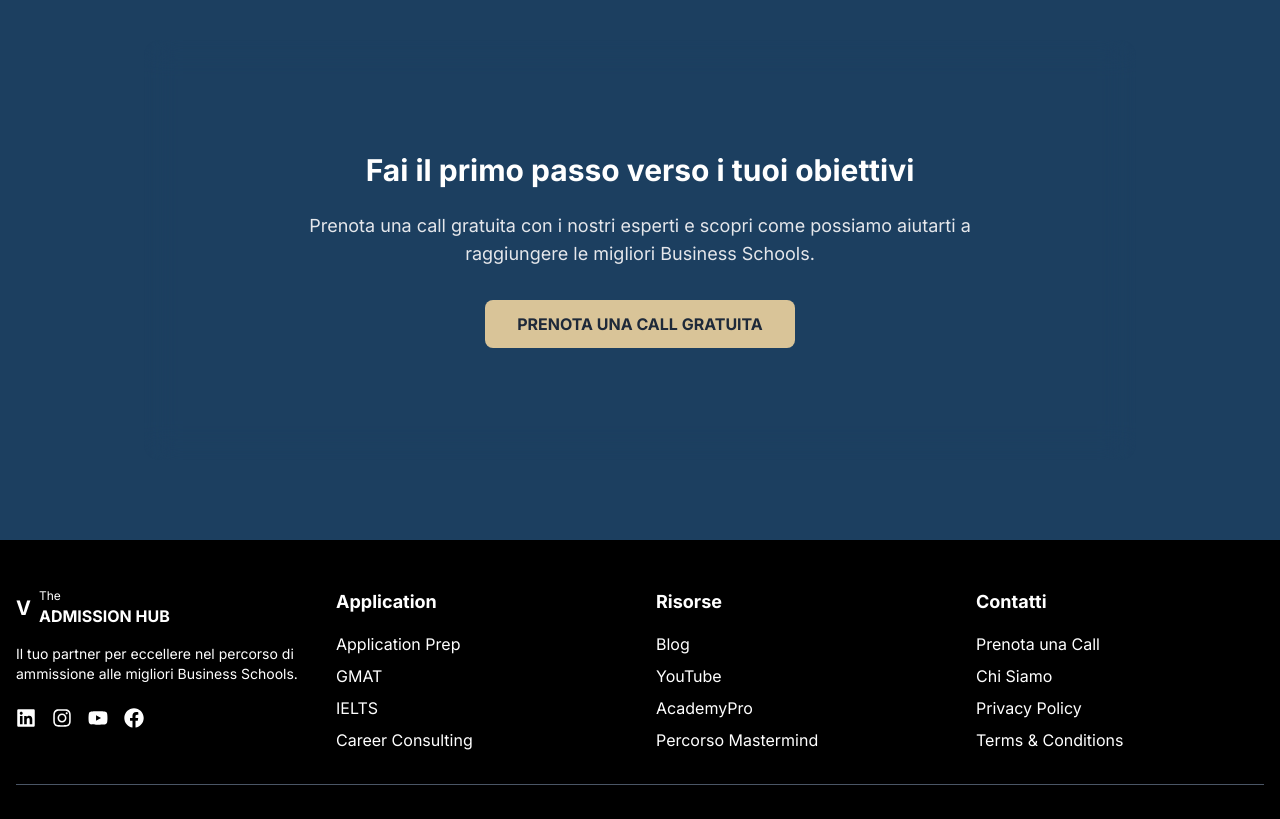
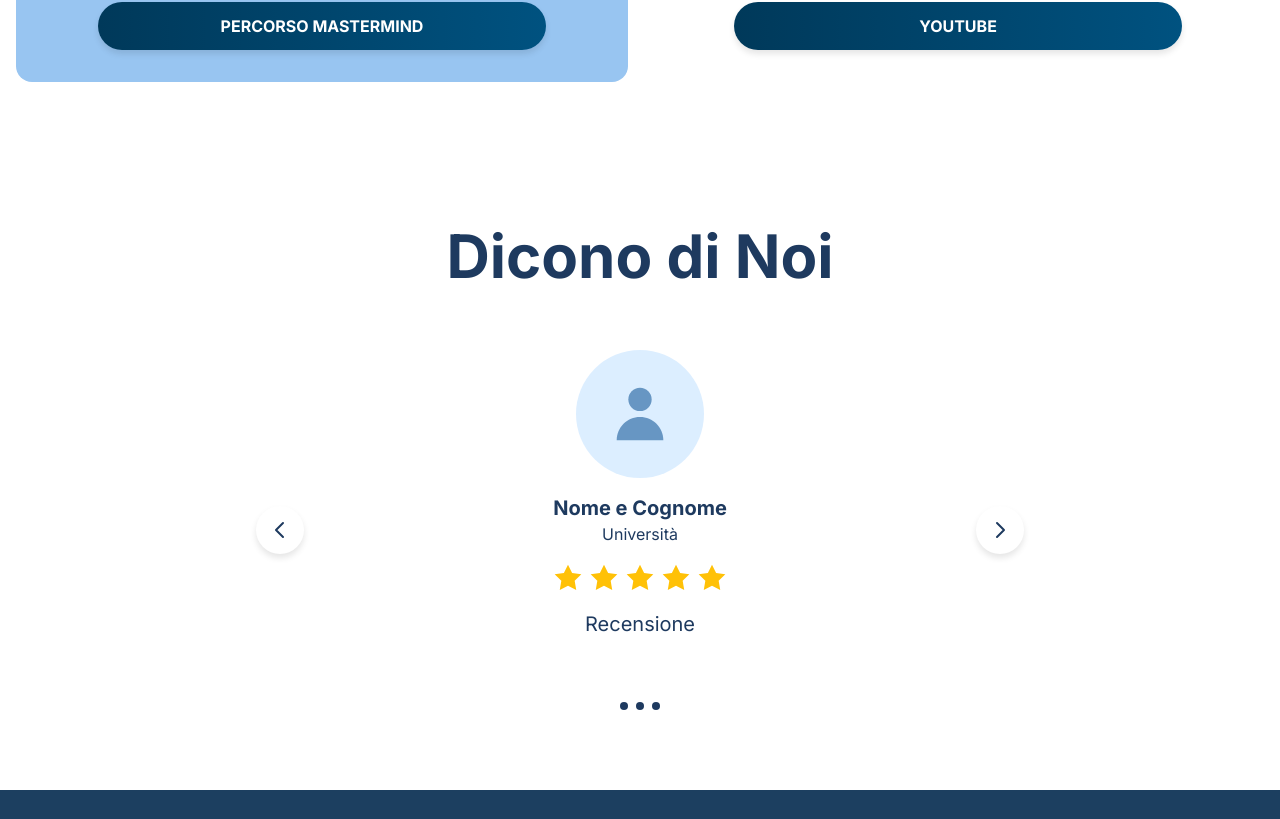
Before and after one commit to konhito/LastAdmissionHub, a Next.js app: page /admission in a window 1280 px wide. Shown: the part 2416-3235 px from the top of the page. Built offline with nearby package versions, Linux system fonts and the light colour scheme.

Commit message:
add all the feature:

```diff
--- a/src/app/admission/page.tsx
+++ b/src/app/admission/page.tsx
@@ -67,6 +67,42 @@ export default function HomePage() {
       description: "Borse di studio e percorsi formativi.",
     },
   ];
+
+  // Testimonial data
+  const testimonials = [
+    {
+      name: "Nome e Cognome",
+      university: "Università",
+      stars: 5,
+      review: "Recensione",
+    },
+    {
+      name: "Altro Nome",
+      university: "Altra Università",
+      stars: 5,
+      review: "Altra recensione positiva",
+    },
+    {
+      name: "Terzo Nome",
+      university: "Terza Università",
+      stars: 5,
+      review: "Terza recensione positiva",
+    },
+  ];
+
+  const [currentTestimonial, setCurrentTestimonial] = React.useState(0);
+
+  const nextTestimonial = () => {
+    setCurrentTestimonial((prev) =>
+      prev === testimonials.length - 1 ? 0 : prev + 1
+    );
+  };
+
+  const prevTestimonial = () => {
+    setCurrentTestimonial((prev) =>
+      prev === 0 ? testimonials.length - 1 : prev - 1
+    );
+  };
 
   return (
     <motion.main className="bg-white text-gray-800 min-h-screen flex flex-col">
@@ -139,7 +175,7 @@ export default function HomePage() {
           </div>
         </motion.div>
 
-        {/* UPDATED: Application Toolkit Section */}
+        {/* Application Toolkit Section */}
         <motion.div
           initial="hidden"
           whileInView="visible"
@@ -162,23 +198,23 @@ export default function HomePage() {
                 <motion.div
                   key={index}
                   variants={fadeInUpVariant}
-                  className="w-full relative" // Make the card container relative
+                  className="w-full relative h-64"
                   whileHover={{ scale: 1.02 }}
                   transition={{ duration: 0.3 }}
                 >
-                  {/* Background Image */}
-                  <div className="absolute inset-0 z-0">
+                  {/* Background Image with increased opacity */}
+                  <div className="absolute inset-0 z-10">
                     <Image
                       src={assets3}
                       alt=""
                       fill
-                      className="object-cover opacity-20 rounded-lg" // Reduced opacity and rounded corners
+                      className="object-contain rounded-lg opacity-100" // Changed to object-contain and full opacity
                       style={{ objectPosition: "center" }}
                     />
                   </div>
-                  <div className="bg-[#1e3a5f] rounded-lg shadow-lg flex flex-col items-center justify-center text-white text-center p-10 h-full relative z-10">
-                    {" "}
-                    {/* Position content above image */}
+
+                  {/* Card Content */}
+                  <div className="absolute inset-0 bg-[#1e3a5f]/90 rounded-lg shadow-lg flex flex-col items-center justify-center text-white text-center p-10 z-20">
                     <h3 className="text-xl font-bold mt-2 px-4 leading-tight">
                       {card.title}
                     </h3>
@@ -291,6 +327,139 @@ export default function HomePage() {
             </div>
           </div>
         </motion.div>
+
+        {/* Testimonial Section - "Dicono di Noi" */}
+        <motion.div
+          initial="hidden"
+          whileInView="visible"
+          viewport={viewportOptions}
+          variants={fadeInUpVariant}
+          className="w-full bg-white py-20"
+        >
+          <div className="max-w-7xl mx-auto px-4">
+            <h2 className="text-6xl font-bold text-center text-[#1e3a5f] mb-16">
+              Dicono di Noi
+            </h2>
+
+            <div className="relative max-w-3xl mx-auto">
+              {/* Navigation Arrows */}
+              <button
+                onClick={prevTestimonial}
+                className="absolute left-0 top-1/2 -translate-y-1/2 z-10 text-[#1e3a5f] bg-transparent border-none cursor-pointer"
+                aria-label="Previous testimonial"
+              >
+                <div className="flex items-center justify-center w-12 h-12 bg-white rounded-full shadow-md">
+                  <svg
+                    width="24"
+                    height="24"
+                    viewBox="0 0 24 24"
+                    fill="none"
+                    xmlns="http://www.w3.org/2000/svg"
+                  >
+                    <path
+                      d="M15 19L8 12L15 5"
+                      stroke="#1e3a5f"
+                      strokeWidth="2"
+                      strokeLinecap="round"
+                      strokeLinejoin="round"
+                    />
+                  </svg>
+                </div>
+              </button>
+
+              <button
+                onClick={nextTestimonial}
+                className="absolute right-0 top-1/2 -translate-y-1/2 z-10 text-[#1e3a5f] bg-transparent border-none cursor-pointer"
+                aria-label="Next testimonial"
+              >
+                <div className="flex items-center justify-center w-12 h-12 bg-white rounded-full shadow-md">
+                  <svg
+                    width="24"
+                    height="24"
+                    viewBox="0 0 24 24"
+                    fill="none"
+                    xmlns="http://www.w3.org/2000/svg"
+                  >
+                    <path
+                      d="M9 5L16 12L9 19"
+                      stroke="#1e3a5f"
+                      strokeWidth="2"
+                      strokeLinecap="round"
+                      strokeLinejoin="round"
+                    />
+                  </svg>
+                </div>
+              </button>
+
+              {/* Testimonial Content */}
+              <motion.div
+                initial={{ opacity: 0 }}
+                animate={{ opacity: 1 }}
+                exit={{ opacity: 0 }}
+                key={currentTestimonial}
+                className="flex flex-col items-center text-center px-16"
+              >
+                {/* Profile Image */}
+                <div className="w-32 h-32 rounded-full bg-[#dceeff] mb-4 flex items-center justify-center overflow-hidden">
+                  <svg
+                    width="70"
+                    height="70"
+                    viewBox="0 0 24 24"
+                    fill="none"
+                    xmlns="http://www.w3.org/2000/svg"
+                  >
+                    <path
+                      d="M12 11C14.2091 11 16 9.20914 16 7C16 4.79086 14.2091 3 12 3C9.79086 3 8 4.79086 8 7C8 9.20914 9.79086 11 12 11Z"
+                      fill="#6796c3"
+                    />
+                    <path
+                      d="M12 13C7.58172 13 4 16.5817 4 21H20C20 16.5817 16.4183 13 12 13Z"
+                      fill="#6796c3"
+                    />
+                  </svg>
+                </div>
+
+                {/* Name and University */}
+                <h3 className="text-xl font-bold text-[#1e3a5f]">
+                  {testimonials[currentTestimonial].name}
+                </h3>
+                <p className="text-md text-[#1e3a5f] mb-4">
+                  {testimonials[currentTestimonial].university}
+                </p>
+
+                {/* Star Rating */}
+                <div className="flex space-x-1 mb-4">
+                  {[...Array(testimonials[currentTestimonial].stars)].map(
+                    (_, i) => (
+                      <svg
+                        key={i}
+                        width="32"
+                        height="32"
+                        viewBox="0 0 24 24"
+                        fill="#ffc107"
+                        xmlns="http://www.w3.org/2000/svg"
+                      >
+                        <path d="M12 2L15.09 8.26L22 9.27L17 14.14L18.18 21.02L12 17.77L5.82 21.02L7 14.14L2 9.27L8.91 8.26L12 2Z" />
+                      </svg>
+                    )
+                  )}
+                </div>
+
+                {/* Review Text */}
+                <p className="text-xl text-[#1e3a5f]">
+                  {testimonials[currentTestimonial].review}
+                </p>
+
+                {/* Dots Indicator */}
+                <div className="flex space-x-2 mt-16">
+                  <div className="w-2 h-2 rounded-full bg-[#1e3a5f]"></div>
+                  <div className="w-2 h-2 rounded-full bg-[#1e3a5f]"></div>
+                  <div className="w-2 h-2 rounded-full bg-[#1e3a5f]"></div>
+                </div>
+              </motion.div>
+            </div>
+          </div>
+        </motion.div>
       </motion.div>
 
       {/* Call to Action Section - Contained Width */}
```
